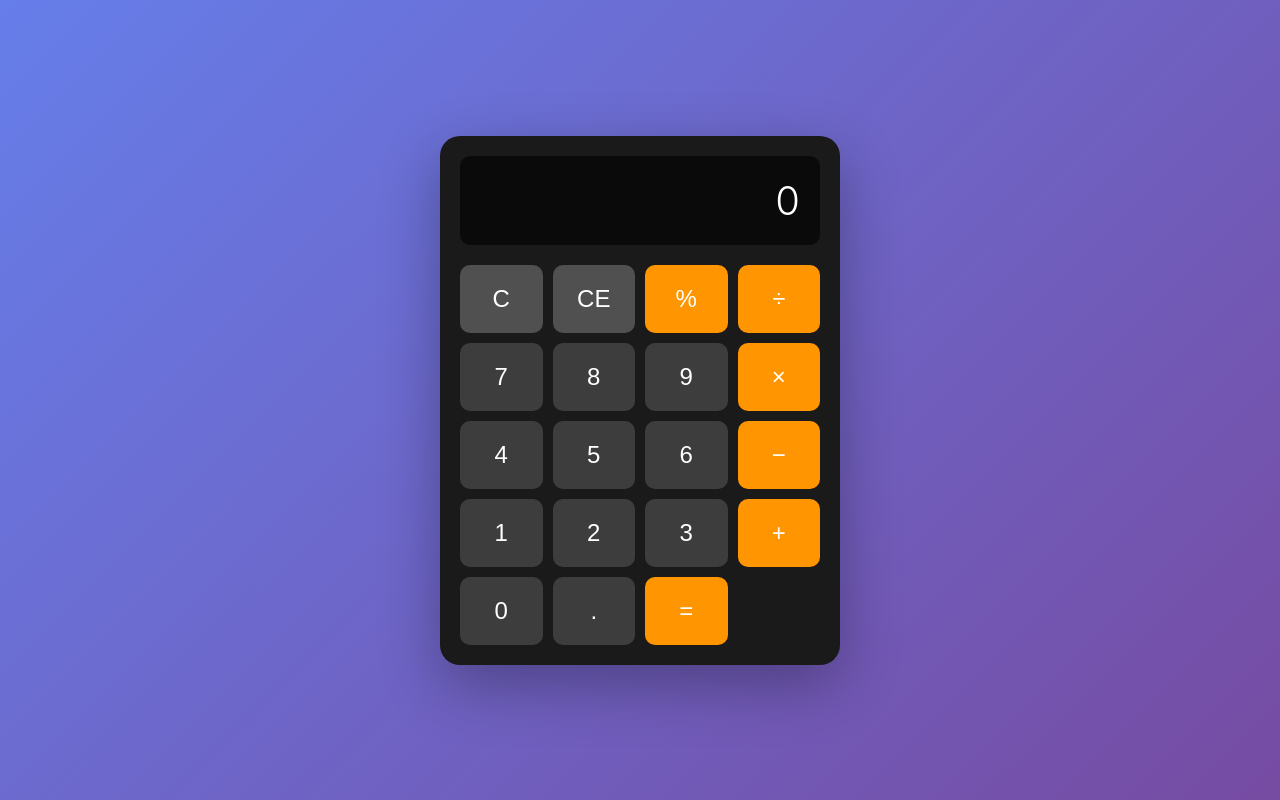
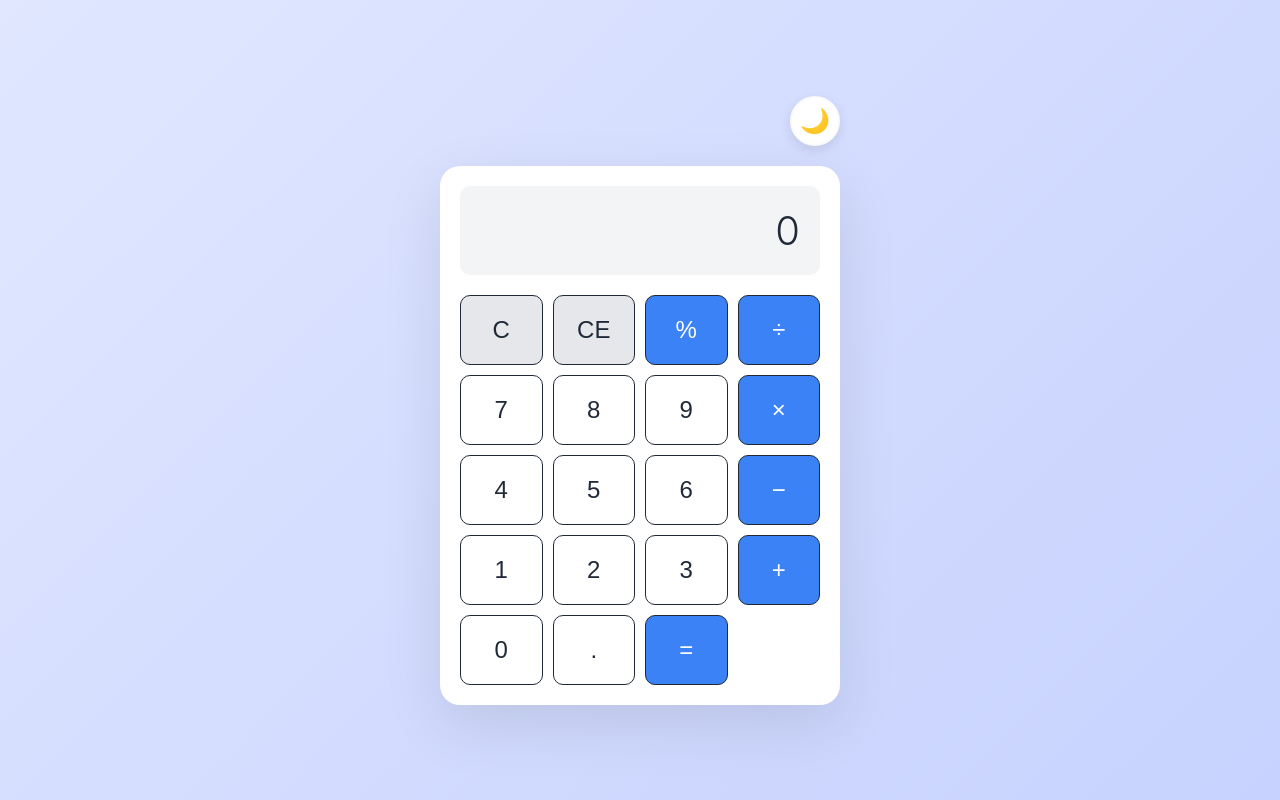
Before and after one commit to class-progtips/c3, a website built with webpack: page src/index.html in a window 1280 px wide. Built offline with nearby package versions, Linux system fonts and the light colour scheme.

Commit message:
Add theme toggle functionality to calculator; update styles and HTML structure

```diff
--- a/src/calculator.ts
+++ b/src/calculator.ts
@@ -5,9 +5,13 @@ class Calculator {
     private display: HTMLElement;
     private currentInput: string = '0';
     private shouldResetDisplay: boolean = false;
+    private themeToggle: HTMLElement;
+    private currentTheme: string = 'dark';
 
     constructor() {
         this.display = document.getElementById('display')!;
+        this.themeToggle = document.getElementById('themeToggle')!;
+        this.loadTheme();
         this.initializeEventListeners();
     }
 
@@ -25,6 +29,11 @@ class Calculator {
                     this.handleAction(action);
                 }
             });
+        });
+
+        // Обработка переключения темы
+        this.themeToggle.addEventListener('click', () => {
+            this.toggleTheme();
         });
 
         // Обработка клавиатуры
@@ -154,6 +163,33 @@ class Calculator {
 
         this.display.textContent = displayText;
     }
+
+    private toggleTheme(): void {
+        this.currentTheme = this.currentTheme === 'dark' ? 'light' : 'dark';
+        document.documentElement.setAttribute('data-theme', this.currentTheme);
+        this.updateThemeIcon();
+        localStorage.setItem('calculator-theme', this.currentTheme);
+    }
+
+    private loadTheme(): void {
+        const savedTheme = localStorage.getItem('calculator-theme');
+        if (savedTheme === 'light' || savedTheme === 'dark') {
+            this.currentTheme = savedTheme;
+        } else {
+            // Проверяем системные настройки
+            const prefersDark = window.matchMedia('(prefers-color-scheme: dark)').matches;
+            this.currentTheme = prefersDark ? 'dark' : 'light';
+        }
+        document.documentElement.setAttribute('data-theme', this.currentTheme);
+        this.updateThemeIcon();
+    }
+
+    private updateThemeIcon(): void {
+        const themeIcon = this.themeToggle.querySelector('.theme-icon');
+        if (themeIcon) {
+            themeIcon.textContent = this.currentTheme === 'dark' ? '☀️' : '🌙';
+        }
+    }
 }
 
 // Инициализация калькулятора при загрузке страницы
--- a/src/index.html
+++ b/src/index.html
@@ -7,6 +7,11 @@
 </head>
 <body>
     <div class="calculator-container">
+        <div class="theme-toggle-container">
+            <button class="theme-toggle" id="themeToggle" aria-label="Переключить тему">
+                <span class="theme-icon">🌙</span>
+            </button>
+        </div>
         <div class="calculator">
             <div class="display">
                 <div class="display-input" id="display">0</div>
--- a/src/style.css
+++ b/src/style.css
@@ -4,30 +4,100 @@
     box-sizing: border-box;
 }
 
+:root {
+    --bg-gradient-start: #667eea;
+    --bg-gradient-end: #764ba2;
+    --calculator-bg: #1a1a1a;
+    --display-bg: #0a0a0a;
+    --display-text: #ffffff;
+    --btn-bg: #2d2d2d;
+    --btn-number-bg: #3d3d3d;
+    --btn-number-hover: #4d4d4d;
+    --btn-operator-bg: #ff9500;
+    --btn-operator-hover: #ffaa33;
+    --btn-clear-bg: #505050;
+    --btn-clear-hover: #606060;
+    --shadow-color: rgba(0, 0, 0, 0.3);
+    --btn-border-color: transparent;
+}
+
+[data-theme="light"] {
+    --bg-gradient-start: #e0e7ff;
+    --bg-gradient-end: #c7d2fe;
+    --calculator-bg: #ffffff;
+    --display-bg: #f3f4f6;
+    --display-text: #1f2937;
+    --btn-bg: #f9fafb;
+    --btn-number-bg: #ffffff;
+    --btn-number-hover: #f3f4f6;
+    --btn-operator-bg: #3b82f6;
+    --btn-operator-hover: #2563eb;
+    --btn-clear-bg: #e5e7eb;
+    --btn-clear-hover: #d1d5db;
+    --shadow-color: rgba(0, 0, 0, 0.1);
+    --btn-border-color: #1f2937;
+}
+
 body {
     font-family: -apple-system, BlinkMacSystemFont, 'Segoe UI', Roboto, Oxygen, Ubuntu, Cantarell, sans-serif;
-    background: linear-gradient(135deg, #667eea 0%, #764ba2 100%);
+    background: linear-gradient(135deg, var(--bg-gradient-start) 0%, var(--bg-gradient-end) 100%);
     min-height: 100vh;
     display: flex;
+    flex-direction: column;
     justify-content: center;
     align-items: center;
     padding: 20px;
+    transition: background 0.3s ease;
 }
 
 .calculator-container {
     width: 100%;
     max-width: 400px;
+    position: relative;
+}
+
+.theme-toggle-container {
+    display: flex;
+    justify-content: flex-end;
+    margin-bottom: 20px;
+    width: 100%;
+    max-width: 400px;
+}
+
+.theme-toggle {
+    background: var(--calculator-bg);
+    border: 2px solid var(--btn-bg);
+    border-radius: 50%;
+    width: 50px;
+    height: 50px;
+    display: flex;
+    align-items: center;
+    justify-content: center;
+    cursor: pointer;
+    transition: all 0.3s ease;
+    box-shadow: 0 4px 12px var(--shadow-color);
+    font-size: 1.5rem;
+}
+
+.theme-toggle:hover {
+    transform: scale(1.1);
+    box-shadow: 0 6px 16px var(--shadow-color);
+}
+
+.theme-toggle:active {
+    transform: scale(0.95);
 }
 
 .calculator {
-    background: #1a1a1a;
+    background: var(--calculator-bg);
     border-radius: 20px;
     padding: 20px;
-    box-shadow: 0 20px 60px rgba(0, 0, 0, 0.3);
+    box-shadow: 0 20px 60px var(--shadow-color);
+    transition: background 0.3s ease, box-shadow 0.3s ease;
 }
 
 .display {
-    background: #0a0a0a;
+    background: var(--display-bg);
     border-radius: 10px;
     padding: 20px;
     margin-bottom: 20px;
@@ -35,16 +105,18 @@ body {
     display: flex;
     align-items: center;
     justify-content: flex-end;
+    transition: background 0.3s ease;
 }
 
 .display-input {
-    color: #ffffff;
+    color: var(--display-text);
     font-size: 2.5rem;
     font-weight: 300;
     word-wrap: break-word;
     word-break: break-all;
     text-align: right;
     width: 100%;
+    transition: color 0.3s ease;
 }
 
 .buttons {
@@ -54,20 +126,20 @@ body {
 }
 
 .btn {
-    border: none;
+    border: 1px solid var(--btn-border-color);
     border-radius: 10px;
     font-size: 1.5rem;
     font-weight: 500;
     padding: 20px;
     cursor: pointer;
     transition: all 0.2s ease;
-    color: #ffffff;
-    background: #2d2d2d;
+    color: var(--display-text);
+    background: var(--btn-bg);
 }
 
 .btn:hover {
     transform: translateY(-2px);
-    box-shadow: 0 5px 15px rgba(0, 0, 0, 0.3);
+    box-shadow: 0 5px 15px var(--shadow-color);
 }
 
 .btn:active {
@@ -75,39 +147,40 @@ body {
 }
 
 .btn-number {
-    background: #3d3d3d;
+    background: var(--btn-number-bg);
+    color: var(--display-text);
 }
 
 .btn-number:hover {
-    background: #4d4d4d;
+    background: var(--btn-number-hover);
 }
 
 .btn-operator {
-    background: #ff9500;
+    background: var(--btn-operator-bg);
     color: #ffffff;
 }
 
 .btn-operator:hover {
-    background: #ffaa33;
+    background: var(--btn-operator-hover);
 }
 
 .btn-clear {
-    background: #505050;
-    color: #ffffff;
+    background: var(--btn-clear-bg);
+    color: var(--display-text);
 }
 
 .btn-clear:hover {
-    background: #606060;
+    background: var(--btn-clear-hover);
 }
 
 .btn-equals {
-    background: #ff9500;
+    background: var(--btn-operator-bg);
     color: #ffffff;
     grid-column: span 1;
 }
 
 .btn-equals:hover {
-    background: #ffaa33;
+    background: var(--btn-operator-hover);
 }
 
 .btn-zero {
```
